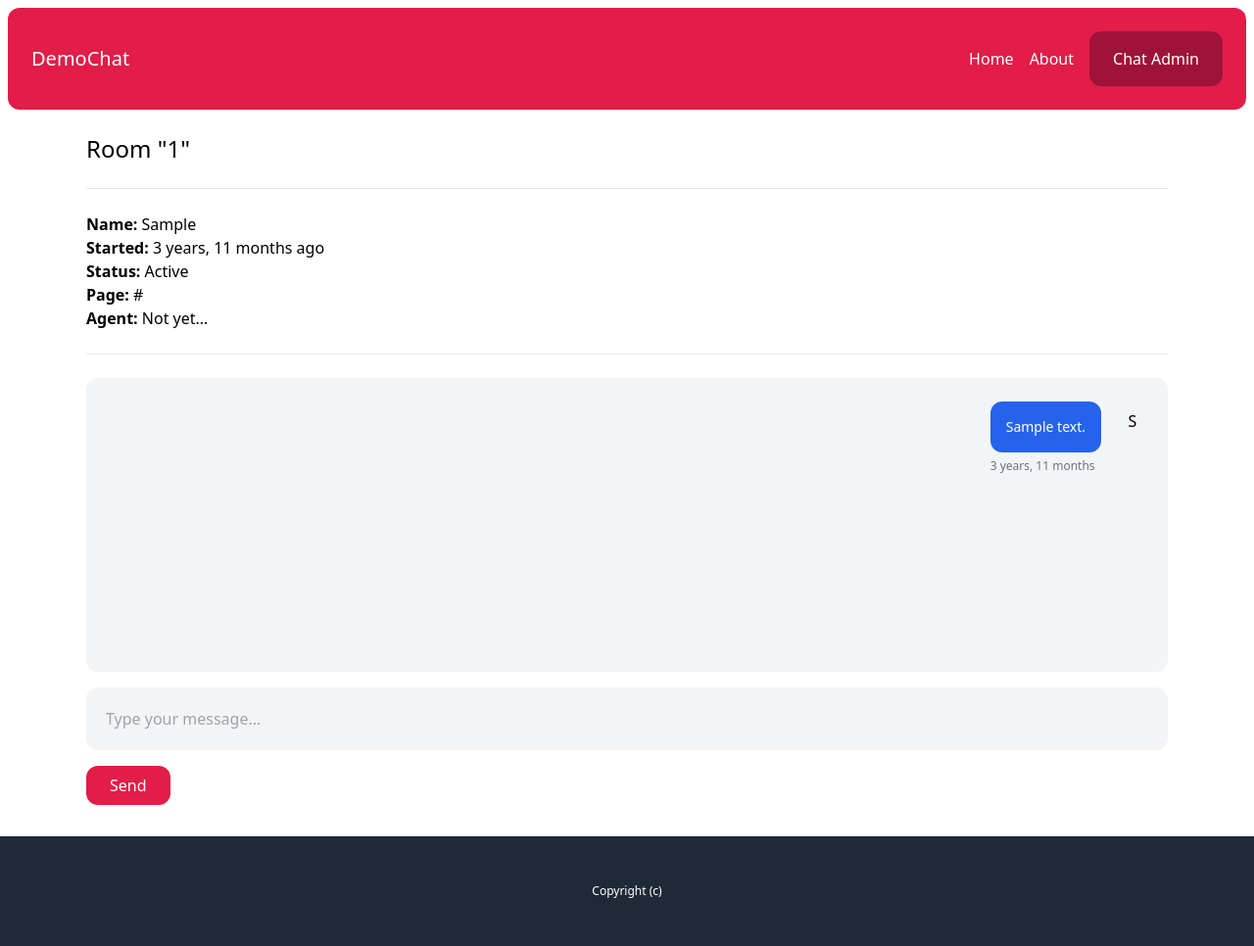
After one commit to BashCtl/django-demochat, a Django app: page /chat-admin/1 in a window 1280 px wide. The commit adds this page. Shown: the whole page at 98% size. Run offline with Django 4.2, Linux system fonts and the light colour scheme; a user stored in the database is signed in; tables that the repository leaves empty hold one stand-in row (values such as "Sample post"); parts of the project's set-up code (start-up, migrations or seed data) failed here and were passed over.

Commit message:
render room

```diff
--- a/chat/templates/chat/partials/room_list.html
+++ b/chat/templates/chat/partials/room_list.html
@@ -10,7 +10,7 @@
                 <b>Agent: </b> {% firstof room.agent.name 'None yet...' %}
             </p>
 
-            <a href="#" class="mt-4 inline-block py-2 px-6 bg-emerald-800 text-white rounded-xl">Join</a>
+            <a href="{% url 'chat:room' room.uuid %}" class="mt-4 inline-block py-2 px-6 bg-emerald-800 text-white rounded-xl">Join</a>
         </div>
     {% endfor %}
 </div>
--- /dev/null
+++ b/chat/templates/chat/room.html
@@ -0,0 +1,54 @@
+{% extends 'core/base.html' %}
+
+{% load chatextras %}
+
+{% block content %}
+    <h1 class="text-2xl">Room "{{ room.uuid }}"</h1>
+
+    <hr class="my-6">
+
+    <p class="mb-6">
+        <b>Name: </b>{{ room.client }}<br>
+        <b>Started: </b>{{ room.created_at|timesince }} ago <br>
+        <b>Status: </b>{{ room.get_status_display }}<br>
+        <b>Page: </b>{{ room.url }}<br>
+        <b>Agent: </b>{% firstof room.created_by.name 'Not yet...' %}
+    </p>
+
+    <hr class="mb-6">
+
+    <div id="chat_log" class="mb-4 p-4 bg-gray-100 rounded-xl h-[300px] overfflow-scroll flex flex-col flex-grow">
+        {% for message in room.messages.all %}
+            <div class="flex w-full max-w-md mt-2 space-x-3 {% if message.created_by %}ml-auto justify-end{% endif %}">
+                {% if not message.created_by %}
+                    <div class="flex-shrink-0 h-10 w-10 rounded-full bg-gray-200 text-center pt-2">
+                        {{ message.sent_by|initials }}
+                    </div>
+                {% endif %}
+
+                <div>
+                    <div class="p-4 rounded-xl {% if message.created_by %}bg-blue-600 text-white{% else %}bg-gray-300{% endif %}">
+                        <p class="text-sm">{{ message.body }}</p>
+                    </div>
+                    <span class="text-xs text-gray-500 leading-one">{{ message.created_at|timesince }}</span>
+                </div>
+
+
+                {% if message.created_by %}
+                    <div class="flex-shrink-0 h-10 w-10 rounded-full bg-gray-100 text-center pt-2">
+                        {{ message.sent_by|initials }}
+                    </div>
+                {% endif %}
+
+
+            </div>
+        {% endfor %}
+    </div>
+
+    {% if room.status == 'active' %}
+        <input type="text" name="body" id="chat_message_input" class="w-full mb-4 p-5 bg-gray-100 rounded-xl" placeholder="Type your message...">
+        <button id="chat_message_submit" class="py-2 px-6 bg-rose-600 text-white rounded-xl">Send</button>
+    {% endif %}
+
+
+{% endblock %}
--- a/chat/urls.py
+++ b/chat/urls.py
@@ -7,4 +7,5 @@ app_name = 'chat'
 urlpatterns = [
     path('api/create-room/<str:uuid>/', views.create_room, name='create-room'),
     path('chat-admin/', views.admin, name='admin'),
+    path('chat-admin/<str:uuid>', views.room, name='room'),
 ]
--- a/chat/views.py
+++ b/chat/views.py
@@ -27,3 +27,17 @@ def admin(request):
     context = {'rooms': rooms, 'users': users}
 
     return render(request, 'chat/admin.html', context)
+
+
+@login_required
+def room(request, uuid):
+    room = Room.objects.get(uuid=uuid)
+
+    if room.status == Room.WAITING:
+        room.status = Room.ACTIVE
+        room.agent = request.user
+        room.save()
+
+    context = {'room': room}
+
+    return render(request, 'chat/room.html', context)
```
Also changed, not shown: static/css/main.min.css.
